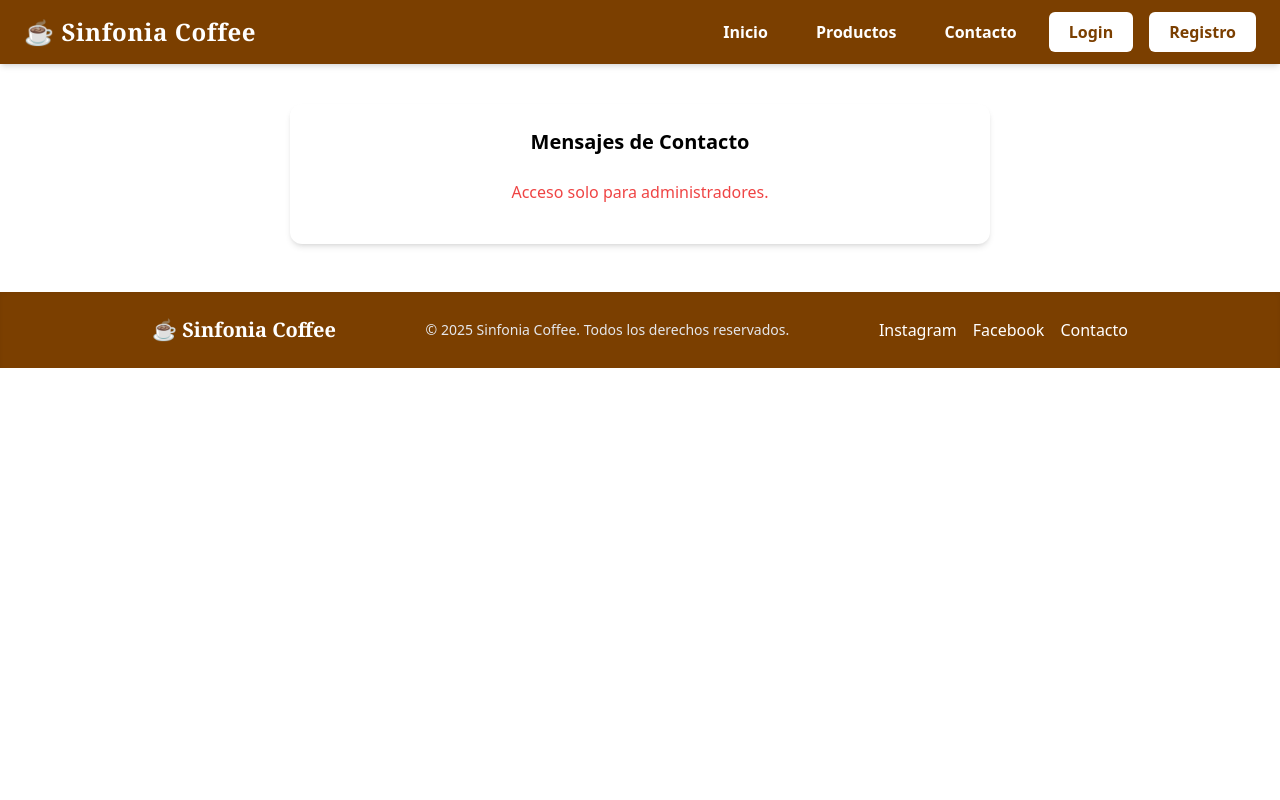
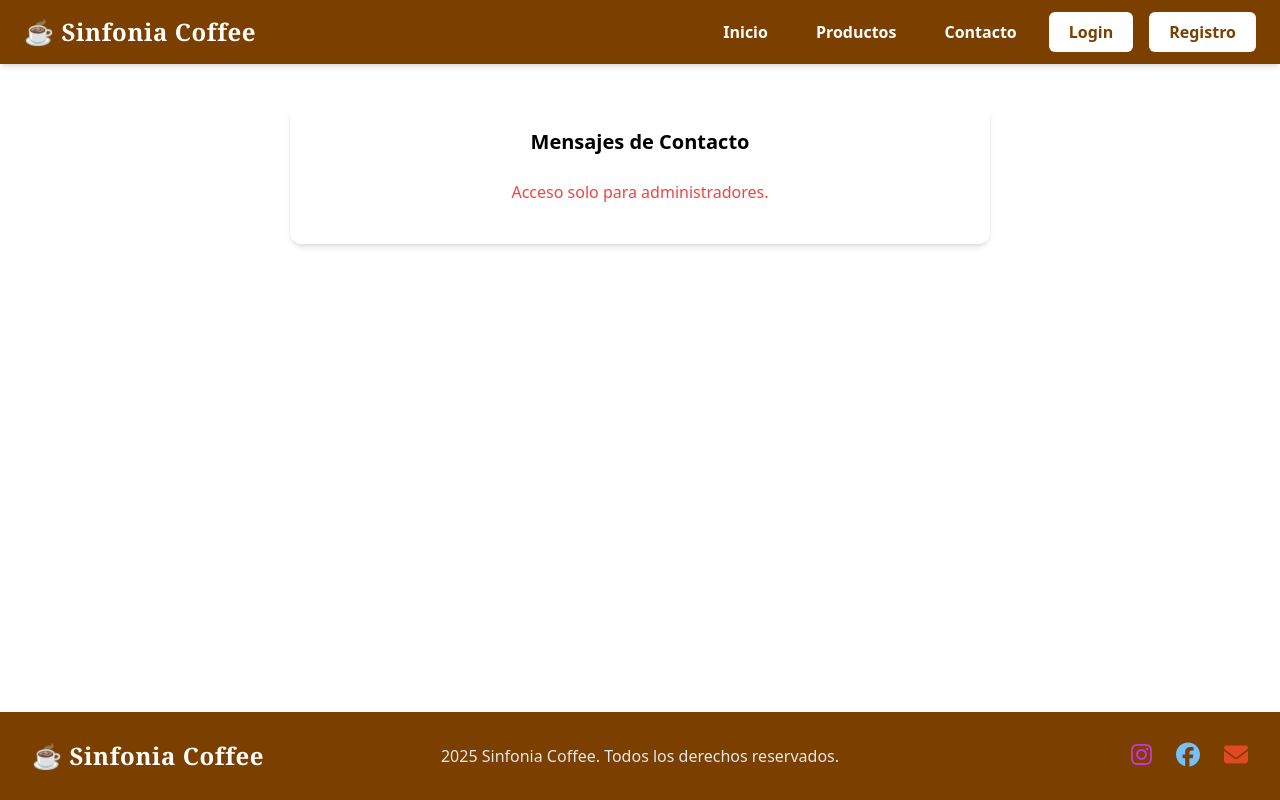
Before and after one commit to leandrocaldon/sinfonia-front, a React (Create React App) app: page /admin/contact-messages in a window 1280 px wide. Built offline with nearby package versions, Linux system fonts and the light colour scheme.

Commit message:
se modifico el footer

```diff
--- a/package.json
+++ b/package.json
@@ -3,6 +3,10 @@
   "version": "1.0.0",
   "private": true,
   "dependencies": {
+    "@fortawesome/fontawesome-svg-core": "^6.7.2",
+    "@fortawesome/free-brands-svg-icons": "^6.7.2",
+    "@fortawesome/free-solid-svg-icons": "^6.7.2",
+    "@fortawesome/react-fontawesome": "^0.2.2",
     "axios": "^1.6.2",
     "react": "^18.2.0",
     "react-dom": "^18.2.0",
--- a/src/App.js
+++ b/src/App.js
@@ -10,9 +10,10 @@ import AdminContactMessages from './pages/AdminContactMessages';
 
 function App() {
   return (
-    <>
+    <div className="flex flex-col min-h-screen">
       <Router>
         <Header />
+        <div className="flex-grow">
           <Routes>
             <Route path="/" element={<Products />} />
             <Route path="/login" element={<Login />} />
@@ -20,9 +21,10 @@ function App() {
             <Route path="/contact" element={<Contact />} />
             <Route path="/admin/contact-messages" element={<AdminContactMessages />} />
           </Routes>
+        </div>
       </Router>
       <Footer />
-    </>
+    </div>
   );
 }
 
--- a/src/components/Footer.js
+++ b/src/components/Footer.js
@@ -1,19 +1,87 @@
 import React from 'react';
+import { FontAwesomeIcon } from '@fortawesome/react-fontawesome';
+import { faInstagram, faFacebook } from '@fortawesome/free-brands-svg-icons';
+import { faEnvelope } from '@fortawesome/free-solid-svg-icons';
 
 export default function Footer() {
   return (
-    <footer className="w-full bg-[#7b3f00] text-white py-6 mt-12 shadow-inner">
-      <div className="max-w-5xl mx-auto flex flex-col md:flex-row items-center justify-between px-6">
-        <div className="flex items-center gap-2 mb-2 md:mb-0">
-          <span className="font-serif text-xl font-semibold">☕ Sinfonia Coffee</span>
+    <footer className="w-full bg-[#7b3f00] text-white py-6 mt-12">
+      {/* Versión móvil - Apilada verticalmente */}
+      <div className="md:hidden container mx-auto px-4 flex flex-col items-center gap-4">
+        <div>
+          <span className="cursor-pointer font-bold text-xl tracking-wide font-serif">☕ Sinfonia Coffee</span>
         </div>
-        <div className="text-sm text-gray-200">
-          © {new Date().getFullYear()} Sinfonia Coffee. Todos los derechos reservados.
+        <div className="text-center">
+          <span className="text-sm text-gray-200">
+            {new Date().getFullYear()} Sinfonia Coffee. Todos los derechos reservados.
+          </span>
         </div>
-        <div className="flex gap-4 mt-2 md:mt-0">
-          <a href="https://www.instagram.com/" target="_blank" rel="noopener noreferrer" className="hover:text-yellow-300 transition-colors">Instagram</a>
-          <a href="https://www.facebook.com/" target="_blank" rel="noopener noreferrer" className="hover:text-yellow-300 transition-colors">Facebook</a>
-          <a href="mailto:info@sinfonia.coffee" className="hover:text-yellow-300 transition-colors">Contacto</a>
+        <div className="flex gap-6">
+          <a
+            href="https://www.instagram.com/"
+            target="_blank"
+            rel="noopener noreferrer"
+            className="hover:text-yellow-300 transition-colors transform hover:scale-110 duration-200"
+          >
+            <FontAwesomeIcon icon={faInstagram} style={{color: "#cd35d0"}} className="text-xl" />
+          </a>
+          <a
+            href="https://www.facebook.com/"
+            target="_blank"
+            rel="noopener noreferrer"
+            className="hover:text-yellow-300 transition-colors transform hover:scale-110 duration-200"
+          >
+            <FontAwesomeIcon icon={faFacebook} style={{color: "#74C0FC"}} className="text-xl" />
+          </a>
+          <a
+            href="mailto:info@sinfonia.coffee"
+            className="hover:text-yellow-300 transition-colors transform hover:scale-110 duration-200"
+          >
+            <FontAwesomeIcon icon={faEnvelope} style={{color: "#e24822"}} className="text-xl" />
+          </a>
+        </div>
+      </div>
+
+      {/* Versión escritorio - Con posicionamiento relativo/absoluto */}
+      <div className="hidden md:block relative container mx-auto px-4 py-2">
+        {/* Texto central */}
+        <div className="text-center">
+          <span className="text-base text-gray-200">
+            {new Date().getFullYear()} Sinfonia Coffee. Todos los derechos reservados.
+          </span>
+        </div>
+
+        {/* Logo - Posición absoluta a la izquierda */}
+        <div className="absolute left-8 top-1/2 transform -translate-y-1/2">
+          <span className="cursor-pointer font-bold text-2xl tracking-wide font-serif">☕ Sinfonia Coffee</span>
+        </div>
+
+        {/* Redes sociales - Posición absoluta a la derecha */}
+        <div className="absolute right-8 top-1/2 transform -translate-y-1/2">
+          <div className="flex gap-6">
+            <a
+              href="https://www.instagram.com/"
+              target="_blank"
+              rel="noopener noreferrer"
+              className="hover:text-yellow-300 transition-colors transform hover:scale-110 duration-200"
+            >
+              <FontAwesomeIcon icon={faInstagram} style={{color: "#cd35d0"}} className="text-2xl" />
+            </a>
+            <a
+              href="https://www.facebook.com/"
+              target="_blank"
+              rel="noopener noreferrer"
+              className="hover:text-yellow-300 transition-colors transform hover:scale-110 duration-200"
+            >
+              <FontAwesomeIcon icon={faFacebook} style={{color: "#74C0FC"}} className="text-2xl" />
+            </a>
+            <a
+              href="mailto:info@sinfonia.coffee"
+              className="hover:text-yellow-300 transition-colors transform hover:scale-110 duration-200"
+            >
+              <FontAwesomeIcon icon={faEnvelope} style={{color: "#e24822"}} className="text-2xl" />
+            </a>
+          </div>
         </div>
       </div>
     </footer>
```
Also changed, not shown: 1 other file (tests, documents, lock files or other folders). Lines whose indentation alone changed are shown as unchanged.
